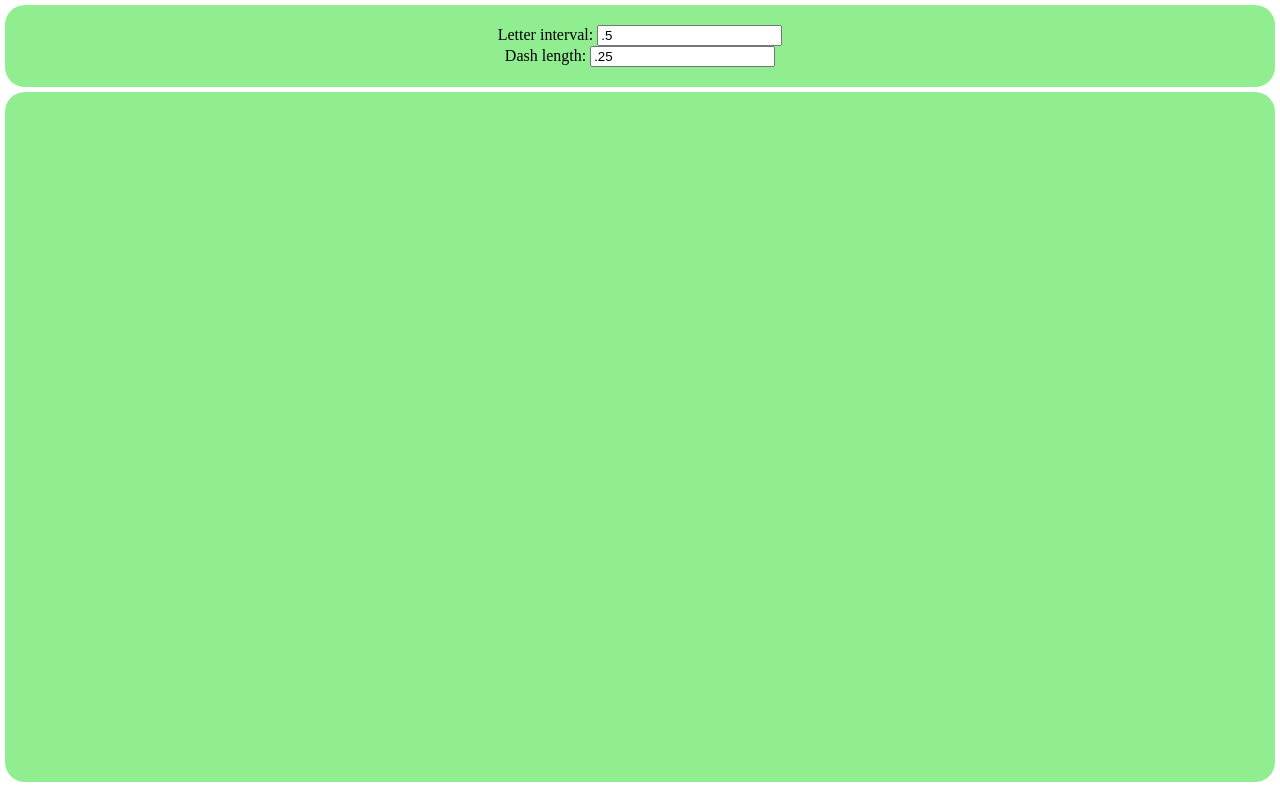
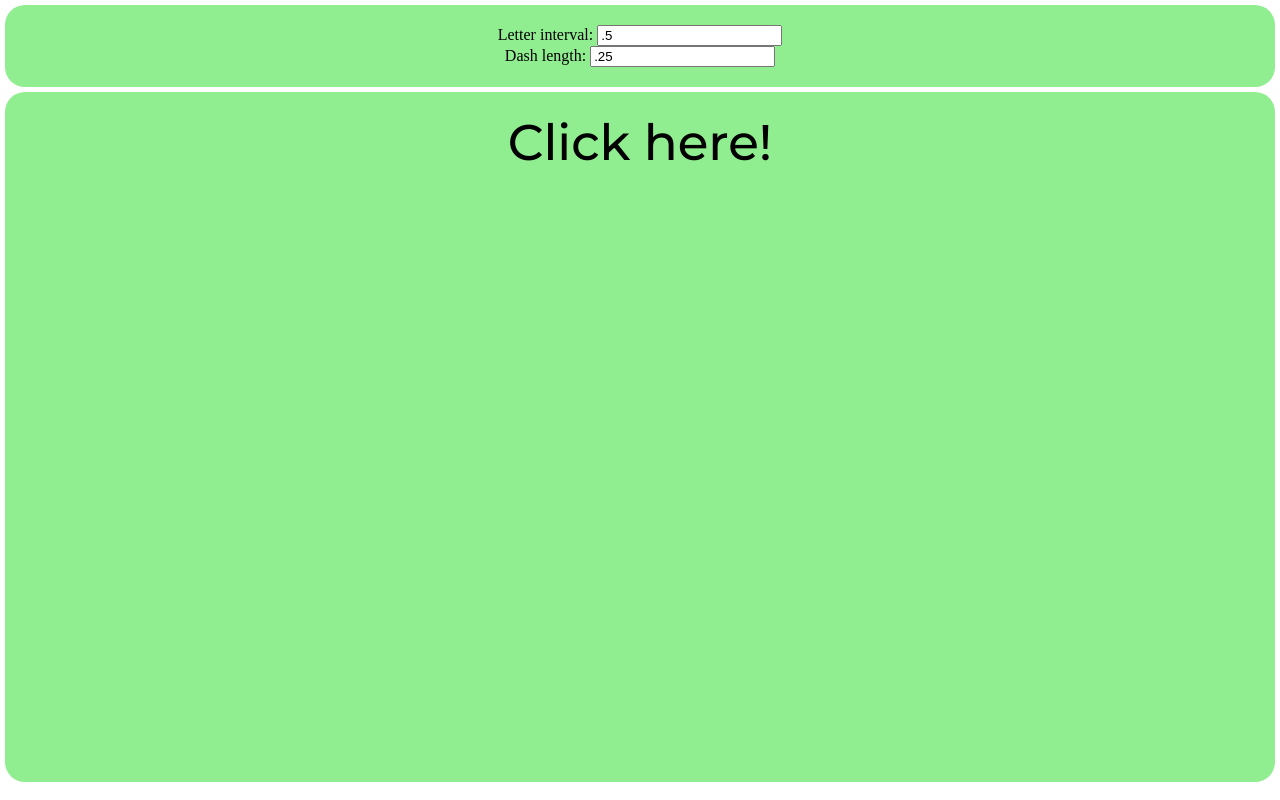
Before and after one commit to Antosser/digital-morse-code-decoder, a plain HTML site: page index.html in a window 1280 px wide. Drawn offline with Linux system fonts and the light colour scheme.

Commit message:
Added click area hint 📖

```diff
--- a/index.html
+++ b/index.html
@@ -17,8 +17,8 @@
       Dash length: <input type="number" id="dash-length" value=".25">
     </div>
   </div>
-  <div id="click"></div>
-  <script type="module" src="/index.js"></script>
+  <div id="click">Click here!</div>
+  <script src="index.js"></script>
 </body>
 
 </html>
--- a/index.js
+++ b/index.js
@@ -45,7 +45,7 @@ var ref = {
     let debounce = new Date();
     let letterHandeled = true;
 
-    render();
+    // render();
 
     document.getElementById("click").addEventListener("mousedown", mouseDown);
     document.getElementById("click").addEventListener("mouseup", mouseUp);
```
